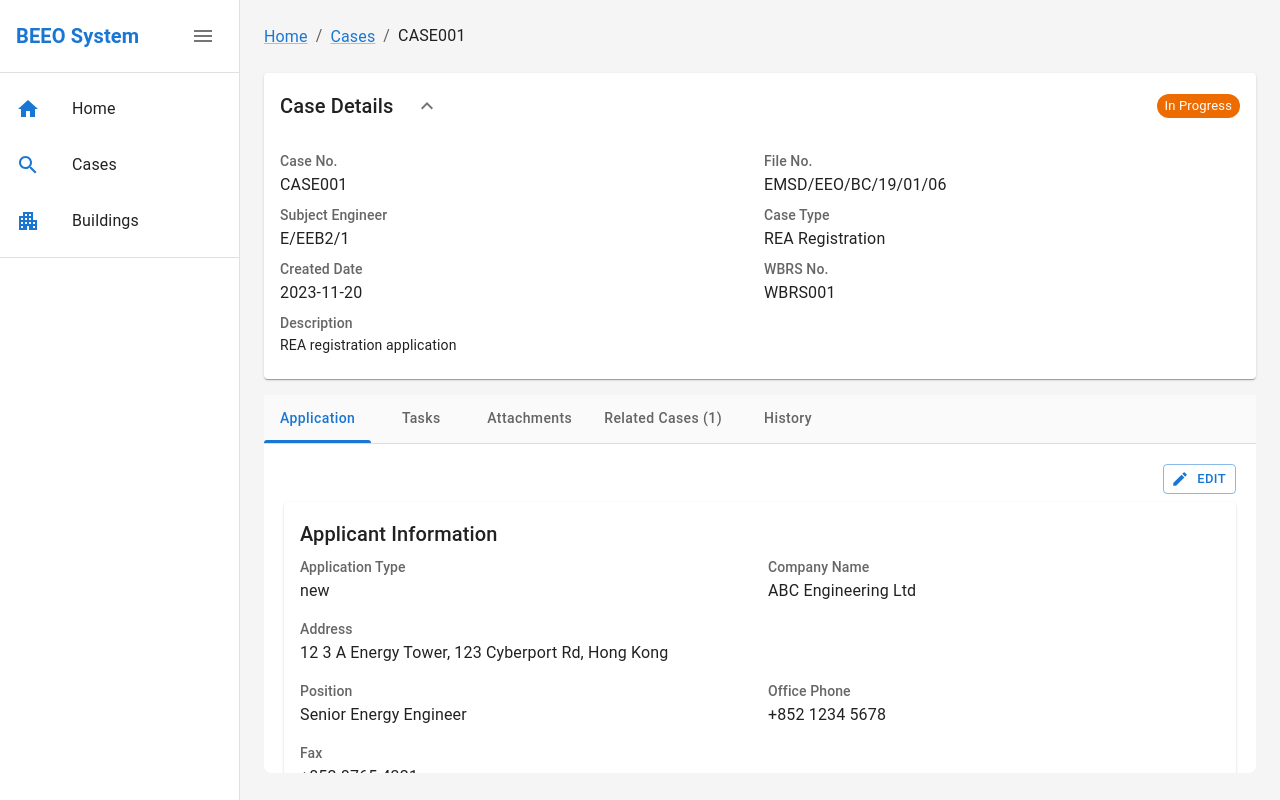
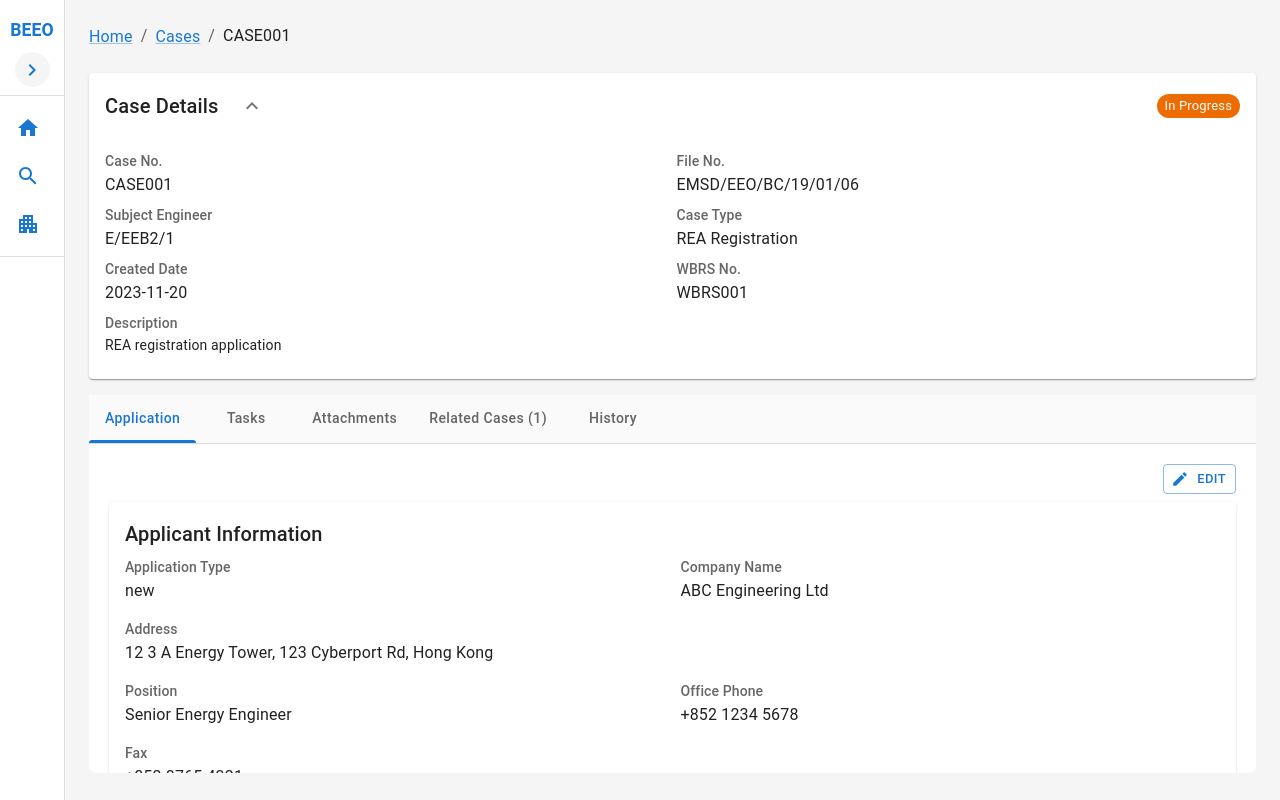
Before and after one commit to lewenlll/beeo_ui, a React (Create React App) app: page /cases/1 in a window 1280 px wide. Both pictures are taken after a click on the button 203 px from the left and 36 px from the top of the page. Built offline with nearby package versions, Linux system fonts and the light colour scheme.

Commit message:
refactor CaseDetail component to enhance sidebar functionality with collapsible design, and added tooltips for better user experience

```diff
--- a/src/components/case/CaseDetail.jsx
+++ b/src/components/case/CaseDetail.jsx
@@ -34,11 +34,14 @@ import {
   Select,
   InputLabel,
   FormControl,
-  Menu
+  Menu,
+  Tooltip
 } from '@mui/material';
 import { styled } from '@mui/material/styles';
 import EditIcon from '@mui/icons-material/Edit';
 import MenuIcon from '@mui/icons-material/Menu';
+import ChevronLeftIcon from '@mui/icons-material/ChevronLeft';
+import ChevronRightIcon from '@mui/icons-material/ChevronRight';
 import CloseIcon from '@mui/icons-material/Close';
 import CircleIcon from '@mui/icons-material/Circle';
 import HomeIcon from '@mui/icons-material/Home';
@@ -305,7 +308,7 @@ const CaseDetail = () => {
   const [tabValue, setTabValue] = useState(0); // Default to Application tab
   const [taskDrawerOpen, setTaskDrawerOpen] = useState(false);
   const [selectedTask, setSelectedTask] = useState(null);
-  const [drawerOpen, setDrawerOpen] = useState(false); // For the main sidebar
+  const [drawerOpen, setDrawerOpen] = useState(true); // For the main sidebar, default to open
   const [editMode, setEditMode] = useState(false);
   const [editableData, setEditableData] = useState(caseData.applicationForm || {});
   const [detailsExpanded, setDetailsExpanded] = useState(true);
@@ -488,46 +491,155 @@ const CaseDetail = () => {
       <Drawer
         variant="permanent"
         sx={{
-          width: 240,
+          width: drawerOpen ? 240 : 65,
           flexShrink: 0,
+          transition: theme => theme.transitions.create(['width'], {
+            easing: theme.transitions.easing.sharp,
+            duration: theme.transitions.duration.enteringScreen,
+          }),
           '& .MuiDrawer-paper': {
-            width: 240,
+            width: drawerOpen ? 240 : 65,
             boxSizing: 'border-box',
+            overflowX: 'hidden',
+            transition: theme => theme.transitions.create(['width'], {
+              easing: theme.transitions.easing.sharp,
+              duration: theme.transitions.duration.enteringScreen,
+            }),
           },
         }}
       >
-        <Box sx={{ p: 2, display: 'flex', justifyContent: 'space-between', alignItems: 'center' }}>
-          <Typography variant="h6" sx={{ fontWeight: 'bold', color: 'primary.main' }}>BEEO System</Typography>
-          <IconButton onClick={() => setDrawerOpen(!drawerOpen)}>
-            <MenuIcon />
+        {/* Sidebar Header */}
+        {drawerOpen ? (
+          // Expanded sidebar header
+          <Box sx={{
+            p: 2,
+            display: 'flex',
+            justifyContent: 'space-between',
+            alignItems: 'center'
+          }}>
+            <Typography variant="h6" sx={{ fontWeight: 'bold', color: 'primary.main' }}>
+              BEEO System
+            </Typography>
+            <IconButton
+              onClick={() => setDrawerOpen(false)}
+              sx={{ color: 'primary.main' }}
+              aria-label="collapse sidebar"
+            >
+              <ChevronLeftIcon />
             </IconButton>
           </Box>
+        ) : (
+          // Collapsed sidebar header
+          <Box sx={{
+            display: 'flex',
+            flexDirection: 'column',
+            alignItems: 'center',
+            pt: 2,
+            pb: 1
+          }}>
+            <Typography
+              variant="h6"
+              sx={{
+                fontWeight: 'bold',
+                color: 'primary.main',
+                fontSize: '1.1rem',
+                mb: 1
+              }}
+            >
+              BEEO
+            </Typography>
+            <Tooltip title="Expand sidebar" placement="right">
+              <IconButton
+                onClick={() => setDrawerOpen(true)}
+                sx={{
+                  color: 'primary.main',
+                  backgroundColor: 'action.hover',
+                  width: 35,
+                  height: 35,
+                  '&:hover': {
+                    backgroundColor: 'action.selected',
+                  }
+                }}
+                aria-label="expand sidebar"
+              >
+                <ChevronRightIcon />
+              </IconButton>
+            </Tooltip>
+          </Box>
+        )}
         <Divider />
-        <List>
-          <ListItem button component="a" href="/" sx={{ py: 1.5 }}>
-            <ListItemIcon>
+        <List sx={{ pt: 1 }}>
+          <Tooltip title={drawerOpen ? "" : "Home"} placement="right">
+            <ListItem
+              button
+              component="a"
+              href="/"
+              sx={{
+                py: 1.5,
+                px: drawerOpen ? 2 : 'auto',
+                justifyContent: drawerOpen ? 'flex-start' : 'center',
+                minHeight: 48
+              }}
+            >
+              <ListItemIcon sx={{ minWidth: drawerOpen ? 40 : 0, mr: drawerOpen ? 2 : 'auto' }}>
                 <HomeIcon color="primary" />
               </ListItemIcon>
-            <ListItemText primary="Home" />
+              {drawerOpen && <ListItemText primary="Home" />}
             </ListItem>
-          <ListItem button component="a" href="/cases" sx={{ py: 1.5 }}>
-            <ListItemIcon>
+          </Tooltip>
+
+          <Tooltip title={drawerOpen ? "" : "Cases"} placement="right">
+            <ListItem
+              button
+              component="a"
+              href="/cases"
+              sx={{
+                py: 1.5,
+                px: drawerOpen ? 2 : 'auto',
+                justifyContent: drawerOpen ? 'flex-start' : 'center',
+                minHeight: 48
+              }}
+            >
+              <ListItemIcon sx={{ minWidth: drawerOpen ? 40 : 0, mr: drawerOpen ? 2 : 'auto' }}>
                 <SearchIcon color="primary" />
               </ListItemIcon>
-            <ListItemText primary="Cases" />
+              {drawerOpen && <ListItemText primary="Cases" />}
             </ListItem>
-          <ListItem button component="a" href="/buildings" sx={{ py: 1.5 }}>
-            <ListItemIcon>
+          </Tooltip>
+
+          <Tooltip title={drawerOpen ? "" : "Buildings"} placement="right">
+            <ListItem
+              button
+              component="a"
+              href="/buildings"
+              sx={{
+                py: 1.5,
+                px: drawerOpen ? 2 : 'auto',
+                justifyContent: drawerOpen ? 'flex-start' : 'center',
+                minHeight: 48
+              }}
+            >
+              <ListItemIcon sx={{ minWidth: drawerOpen ? 40 : 0, mr: drawerOpen ? 2 : 'auto' }}>
                 <ApartmentIcon color="primary" />
               </ListItemIcon>
-            <ListItemText primary="Buildings" />
+              {drawerOpen && <ListItemText primary="Buildings" />}
             </ListItem>
+          </Tooltip>
         </List>
         <Divider />
       </Drawer>
 
       {/* Main content */}
-      <Box sx={{ flex: 1, p: 3, overflow: 'hidden' }}>
+      <Box sx={{
+        flex: 1,
+        p: 3,
+        overflow: 'hidden',
+        transition: theme => theme.transitions.create(['margin'], {
+          easing: theme.transitions.easing.sharp,
+          duration: theme.transitions.duration.enteringScreen,
+        }),
+        marginLeft: 0
+      }}>
         <BreadcrumbNav paths={[
           { label: 'Home', path: '/' },
           { label: 'Cases', path: '/cases' },
```
Lines whose indentation alone changed are shown as unchanged.
